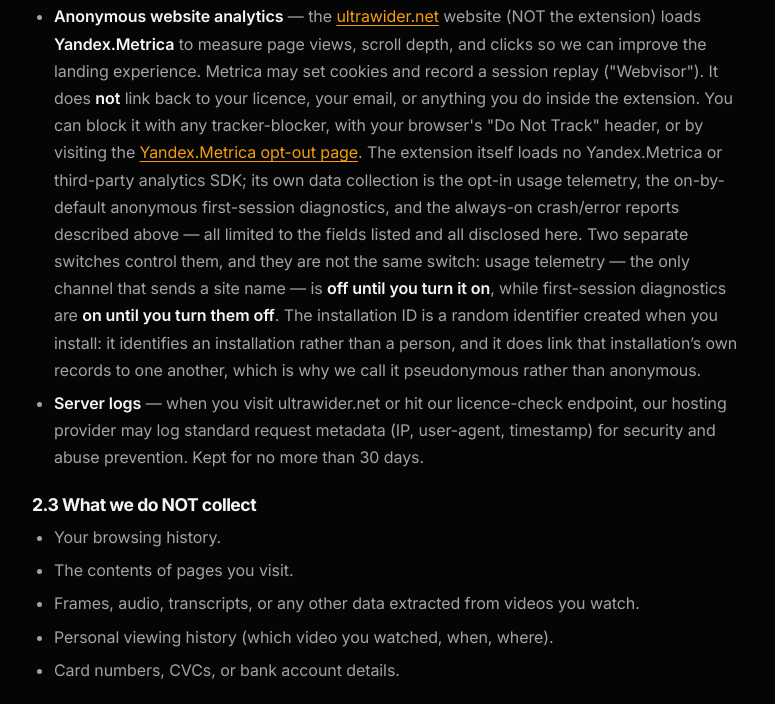
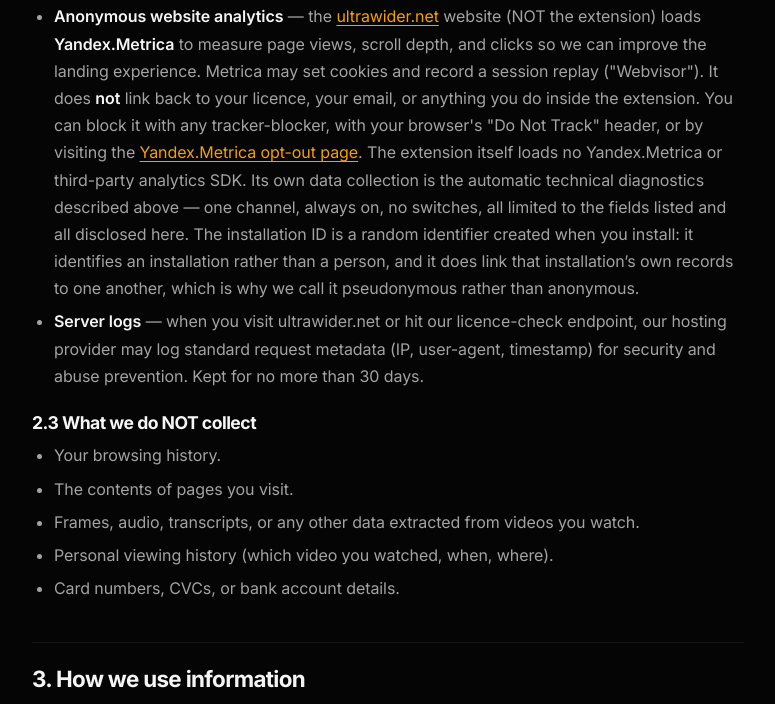
Before and after one commit to Gancharje/ultrawider-landing, a website: page privacy.html in a window 1280 px wide. Shown: the part 2857-3561 px from the top of the page, without its empty margins (252-1027 px from the left). Drawn offline with Linux system fonts and the light colour scheme; no server answers.

Commit message:
docs(privacy): one channel, always on, no switches — the single honest description
Retires the last two-switch wording (usage telemetry opt-in vs
first-session opt-out) alongside the always-on decision: the extension
now has ONE diagnostics channel, automatic from install, identified by
the random pseudonymous install ID, hostname included, 30-day retention,
never-sent list as fact. The privacy-claims contract pins the new
statement and forbids opt-in/toggle language from returning.

```diff
--- a/privacy.html
+++ b/privacy.html
@@ -124,9 +124,13 @@
           your browser's "Do Not Track" header, or by visiting the
           <a href="https://yandex.com/support/metrica/general/opt-out.html" target="_blank" rel="noopener">Yandex.Metrica opt-out page</a>.
           The extension itself loads no Yandex.Metrica or third-party
-          analytics SDK; its own data collection is the opt-in usage
-          telemetry, the on-by-default anonymous first-session diagnostics,
-          and the always-on crash/error reports described above — all limited to the fields listed and all disclosed here. Two separate switches control them, and they are not the same switch: usage telemetry — the only channel that sends a site name — is <strong>off until you turn it on</strong>, while first-session diagnostics are <strong>on until you turn them off</strong>. The installation ID is a random identifier created when you install: it identifies an installation rather than a person, and it does link that installation’s own records to one another, which is why we call it pseudonymous rather than anonymous.
+          analytics SDK. Its own data collection is the automatic technical
+          diagnostics described above — one channel, always on, no switches,
+          all limited to the fields listed and all disclosed here. The
+          installation ID is a random identifier created when you install:
+          it identifies an installation rather than a person, and it does
+          link that installation’s own records to one another, which is why
+          we call it pseudonymous rather than anonymous.
         </li>
         <li><strong>Server logs</strong> — when you visit ultrawider.net or hit our licence-check endpoint, our hosting provider may log standard request metadata (IP, user-agent, timestamp) for security and abuse prevention. Kept for no more than 30 days.</li>
       </ul>
```
Also changed, not shown: tests/privacy-claims.test.cjs (+16 -8 lines).
